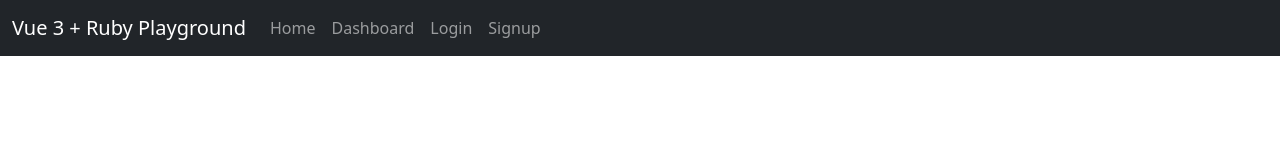
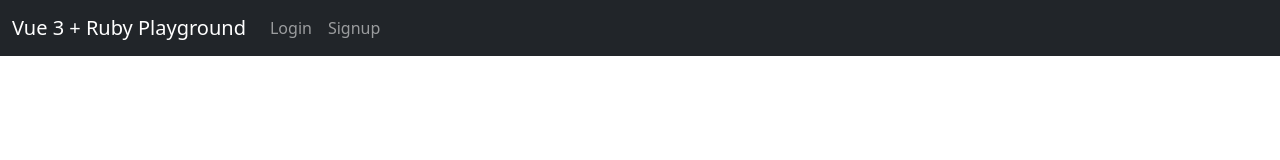
Before and after one commit to joeczar/vue-bootstrap-todo, a Vue app in the folder client/: page / in a window 1280 px wide. Shown: the top 160 px of the page. Built offline with nearby package versions, Linux system fonts and the light colour scheme.

Commit message:
feat: navlinks hide based on login state

```diff
--- a/client/src/App.vue
+++ b/client/src/App.vue
@@ -13,9 +13,9 @@
 import MainNavBar, { NavLink } from './components/MainNavBar.vue';
 const navLinks: NavLink[] = [
   { title: 'Home', route: '/' },
-  { title: 'Dashboard', route: '/dashboard' },
-  { title: 'Login', route: '/login' },
-  { title: 'Signup', route: '/signup' },
+  { title: 'Dashboard', route: '/dashboard', hide: 'logout' },
+  { title: 'Login', route: '/login', hide: 'login' },
+  { title: 'Signup', route: '/signup', hide: 'login' },
 ];
 
 </script>
--- a/client/src/components/MainNavBar.vue
+++ b/client/src/components/MainNavBar.vue
@@ -8,10 +8,11 @@
       </button>
       <div class="collapse navbar-collapse" id="navbarNav">
         <ul class="navbar-nav" >
-          <li class="nav-item" v-for="link in navLinks">
+        <template  v-for="link in navLinks">
+          <li class="nav-item" v-if="hideLink(link)">
             <RouterLink class="nav-link" :to="link.route">{{ link.title }}</RouterLink>
           </li>
-
+        </template>
         </ul>
       </div>
     </div>
@@ -20,11 +21,15 @@
 
 <script setup lang="ts">
 import {  ref } from 'vue';
+import { useAuth } from '../composables/useAuth';
 
 export interface NavLink {
   title: string;
   route: string;
+  hide?: 'login' | 'logout';
 }
+
+const { isAuthenticated } = useAuth()
 
 defineProps({
   title: {
@@ -44,6 +49,16 @@ const toggleNavbar = () => {
   isNavbarOpen.value = !isNavbarOpen.value;
 };
 
+const hideLink = (link: NavLink) => {
+  if (link.hide === 'login') {
+    return !isAuthenticated();
+  } else if (link.hide === 'logout') {
+    return isAuthenticated();
+  } else {
+    return false;
+  }
+};
+
 // defineComponent({
 //   name: 'MainNavBar',
 //   setup() {
--- a/client/src/router/index.ts
+++ b/client/src/router/index.ts
@@ -109,6 +109,8 @@ const routes: Array<RouteRecordRaw> = [
     path: '/dashboard',
     name: 'Dashboard',
     component: () => import('../views/Dashboard.vue'),
+    beforeEnter: (to, from, next) =>
+      authRoutingGuard({ hasAuth: false, redirect: 'login' }, to, from, next),
   },
 ];
 
```
